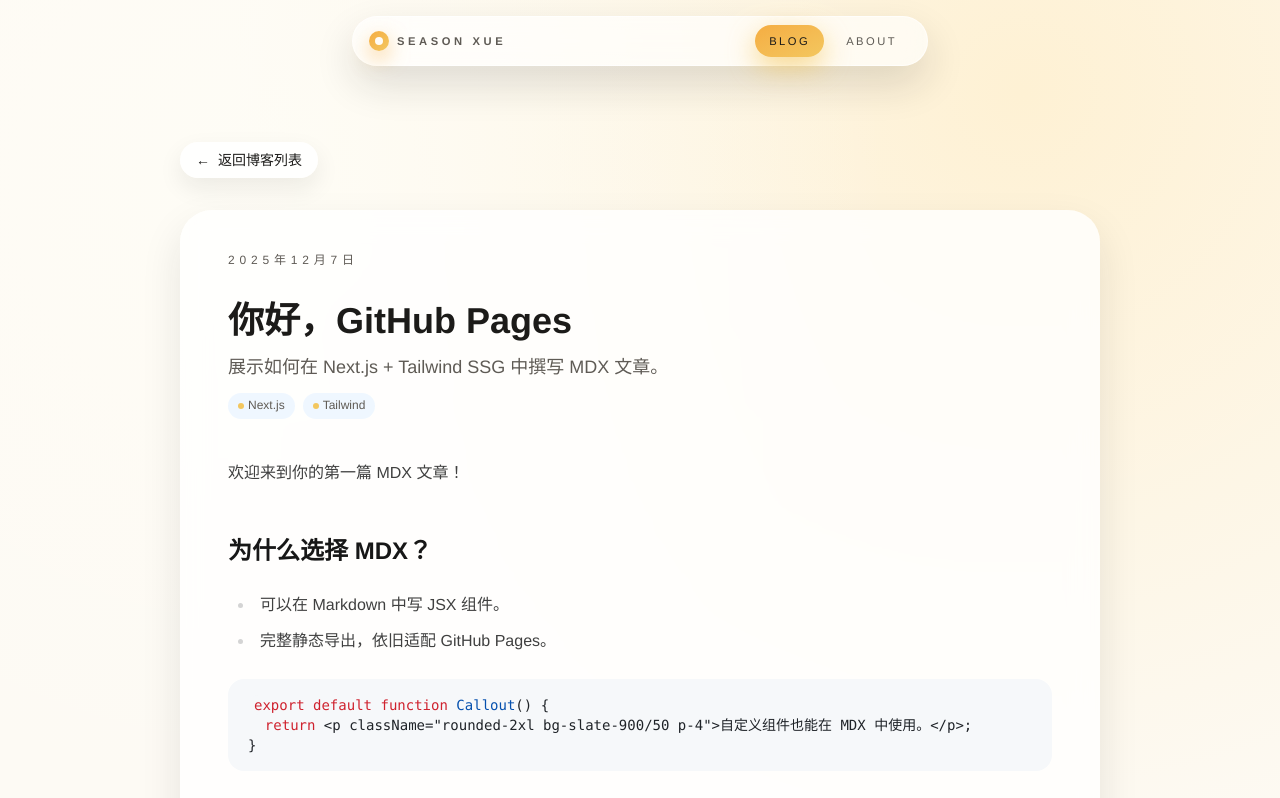
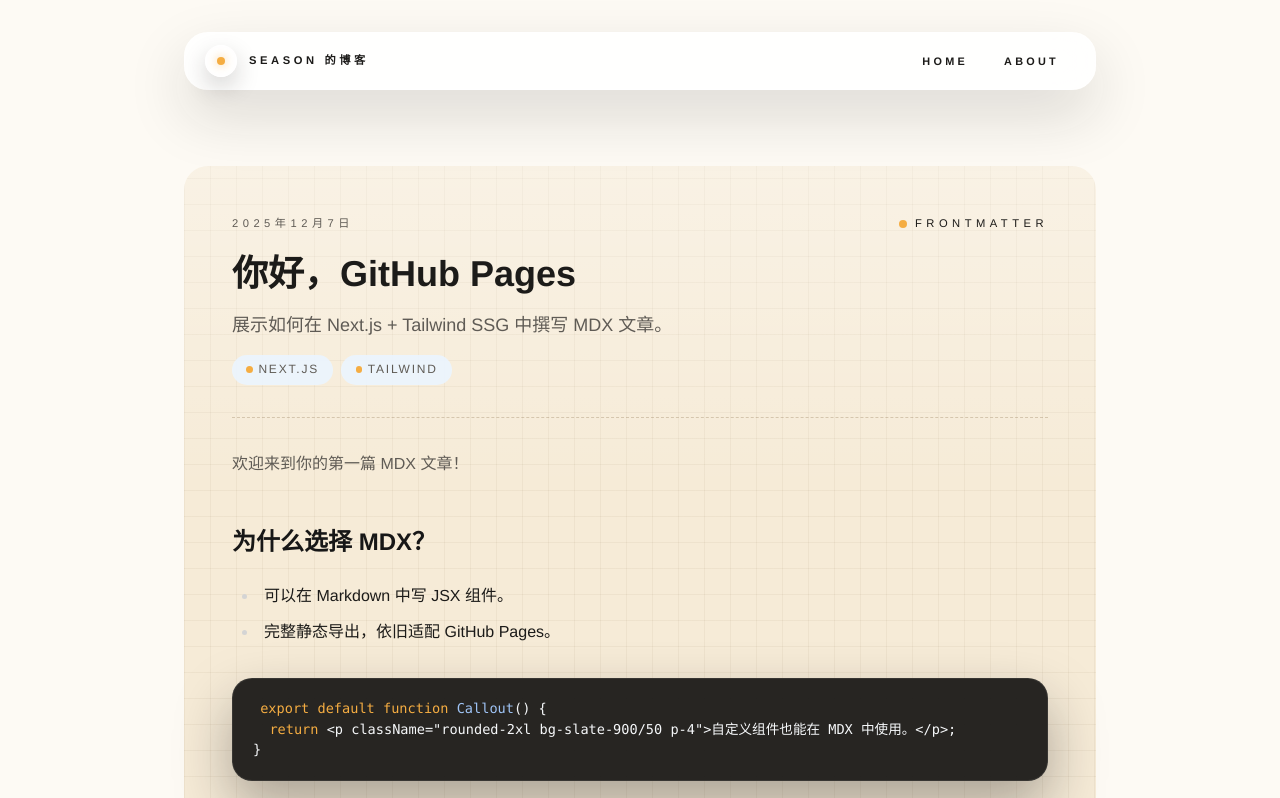
Before and after one commit to SeasonXue/seasonxue.github.io, a Next.js app: page /blog/hello-world in a window 1280 px wide. Shown: the top 798 px of the page. Built offline with nearby package versions, Linux system fonts and the light colour scheme.

Commit message:
feat: update navigation and blog layout, enhance styling, and remove unused blog page

```diff
--- a/src/app/HeaderNav.tsx
+++ b/src/app/HeaderNav.tsx
@@ -1,10 +1,10 @@
- "use client";
+"use client";
 
 import Link from "next/link";
 import { usePathname } from "next/navigation";
 
 const navItems = [
-  { href: "/blog", label: "blog" },
+  { href: "/", label: "home" },
   { href: "/about", label: "about" },
 ];
 
@@ -17,19 +17,20 @@ export function HeaderNav() {
   };
 
   return (
-    <header className="sticky top-0 z-30 pt-4 pb-3">
-      <div className="content-shell flex justify-center">
-        <div className="pointer-events-auto flex w-full max-w-xl items-center justify-between rounded-full border border-white/65 bg-white/65 px-4 py-2 shadow-[0_18px_40px_rgba(28,27,25,0.14)] backdrop-blur-xl">
+    <header className="sticky top-0 z-30 pb-3 pt-4">
+      <div className="content-shell">
+        <div className="frosted-panel flex flex-wrap items-center gap-3 rounded-[999px] px-5 py-3">
           <Link
             href="/"
-            className="flex items-center gap-2 text-[0.7rem] font-semibold uppercase tracking-[0.32em] text-(--ink-muted) hover:text-foreground"
+            className="flex items-center gap-3 text-[0.7rem] font-semibold uppercase tracking-[0.32em] text-(--ink-muted) transition-colors hover:text-(--ink)"
           >
-            <span className="inline-flex h-5 w-5 items-center justify-center rounded-full bg-gradient-to-br from-(--accent-sun) to-(--accent-gold) shadow-[0_8px_20px_rgba(245,173,66,0.55)]">
-              <span className="h-2 w-2 rounded-full bg-white/95" />
+            <span className="inline-flex h-8 w-8 items-center justify-center rounded-full border border-white/70 bg-white/55 text-[0.65rem] shadow-[0_10px_24px_rgba(28,27,25,0.2)]">
+              <span className="h-2 w-2 rounded-full bg-(--accent-sun) shadow-[0_0_10px_rgba(245,173,66,0.6)]" />
             </span>
-            <span>Season Xue</span>
+            <span>Season 的博客</span>
           </Link>
-          <nav className="flex items-center gap-2 text-[0.7rem] font-medium uppercase tracking-[0.22em]">
+
+          <nav className="flex flex-1 items-center justify-end gap-1 text-[0.68rem] font-semibold uppercase tracking-[0.3em]">
             {navItems.map((item) => {
               const active = isActive(item.href);
               return (
@@ -37,13 +38,14 @@ export function HeaderNav() {
                   key={item.href}
                   href={item.href}
                   className={[
-                    "relative inline-flex items-center rounded-full px-3.5 py-1.5 transition-all duration-200",
+                    "inline-flex items-center rounded-full px-4 py-1.5 transition-colors",
                     active
-                      ? "bg-gradient-to-br from-(--accent-sun) to-(--accent-gold) text-foreground shadow-[0_10px_28px_rgba(243,199,95,0.7)]"
-                      : "text-(--ink-muted) hover:text-foreground hover:bg-white/70",
+                      ? "bg-(--accent-sun) text-white shadow-[0_8px_22px_rgba(224,122,95,0.35)]"
+                      : "text-(--ink-muted) hover:text-(--ink)",
                   ].join(" ")}
+                  aria-current={active ? "page" : undefined}
                 >
-                  <span className="relative z-10">{item.label}</span>
+                  {item.label}
                 </Link>
               );
             })}
--- a/src/app/about/page.tsx
+++ b/src/app/about/page.tsx
@@ -1,15 +1,25 @@
 export default function AboutPage() {
   return (
-    <div className="py-16">
-      <main className="content-shell">
-        <section className="paper-panel px-8 py-10 sm:px-12">
-          <h1 className="text-3xl font-semibold leading-snug">About</h1>
-          <p className="mt-4 text-base font-medium text-(--ink-muted)">
-            这里是 Season Xue 的个人写作空间，记录关于产品、设计、代码与生活的轻盈笔记。
-          </p>
-          <p className="mt-3 text-base font-medium text-(--ink-muted)">
-            博客基于 Next.js 16 与 MDX 构建，并通过 GitHub Pages 部署，专注于舒适的阅读体验。
-          </p>
+    <div className="pb-16 pt-6">
+      <main className="content-shell space-y-8">
+        <section className="px-8 py-10 sm:px-12" data-emphasis="high">
+          <span className="section-label">About</span>
+          <h1 className="mt-4 text-4xl font-semibold leading-snug text-(--ink)">👋 Hi, I&apos;m @SeasonXue</h1>
+          <ul className="mt-4 list-none space-y-4 text-base">
+            <li>👀 I&apos;m interested in JavaScript.</li>
+            <li>🌱 I&apos;m currently learning AI ecosystem technologies.</li>
+            <li>
+              📫 How to reach me{' '}
+              <a
+                className="underline decoration-dotted decoration-(--ink-muted) underline-offset-4 transition hover:text-(--ink)"
+                href="https://twitter.com/xue_season"
+                target="_blank"
+                rel="noreferrer"
+              >
+                @xue_season
+              </a>
+            </li>
+          </ul>
         </section>
       </main>
     </div>
--- a/src/app/blog/[slug]/page.tsx
+++ b/src/app/blog/[slug]/page.tsx
@@ -1,7 +1,6 @@
 import type { Metadata } from "next";
 import { notFound } from "next/navigation";
 import { MDXRemote } from "next-mdx-remote/rsc";
-import Link from "next/link";
 import type {
   HTMLAttributes,
 } from "react";
@@ -58,7 +57,7 @@ const mdxComponents = {
     <pre
       {...rest}
       className={cx(
-        "mt-6 overflow-auto rounded-2xl bg-[#f6f8fa] p-4 text-sm text-[#1f2328] font-[SFMono-Regular,Consolas,'Liberation Mono',Menlo,monospace]",
+        "mt-8 overflow-auto rounded-2xl border border-white/15 bg-[rgba(28,27,25,0.95)] p-5 text-sm text-white/90 font-[SFMono-Regular,Consolas,'Liberation Mono',Menlo,monospace]",
         className,
       )}
     />
@@ -79,7 +78,7 @@ const mdxComponents = {
       <code
         {...rest}
         className={cx(
-          "hljs rounded bg-[#f6f8fa] px-1.5 py-0.5 text-[0.8125rem] font-[SFMono-Regular,Consolas,'Liberation Mono',Menlo,monospace]",
+          "hljs rounded bg-[rgba(236,245,255,0.2)] px-1.5 py-0.5 text-[0.8125rem] text-white font-[SFMono-Regular,Consolas,'Liberation Mono',Menlo,monospace]",
           className,
         )}
         dangerouslySetInnerHTML={{ __html: highlighted }}
@@ -91,48 +90,44 @@ const mdxComponents = {
 export default async function BlogPostPage({ params }: PageProps) {
   const { slug } = await params;
   const post = await getPostSafe(slug);
-  const backLinkClasses =
-    "inline-flex w-max items-center gap-2 rounded-full bg-white/85 px-4 py-2 text-sm font-medium text-foreground shadow-[0_10px_24px_rgba(28,27,25,0.08)] transition hover:-translate-y-0.5";
 
   if (!post) {
     notFound();
   }
 
   return (
-    <div className="py-16 text-foreground">
-      <article className="content-shell space-y-8">
-        <Link href="/blog" className={backLinkClasses}>
-          <span aria-hidden>←</span>
-          返回博客列表
-        </Link>
-        <div className="paper-panel px-8 py-10 sm:px-12">
-          <div className="flex flex-wrap items-start justify-between gap-4">
-            <p className="text-[0.75rem] uppercase tracking-[0.4em] text-(--ink-muted)">
+    <div className="pb-20 pt-6 text-(--ink)">
+      <article className="content-shell">
+        <div className="paper-sheet">
+          <div className="sheet-frontmatter space-y-4">
+            <div className="flex flex-wrap items-center justify-between gap-4 text-[0.7rem] uppercase tracking-[0.4em] text-(--ink-muted)">
+              <span>
                 {new Date(post.meta.date).toLocaleDateString("zh-CN", {
                   year: "numeric",
                   month: "long",
                   day: "numeric",
                 })}
-            </p>
+              </span>
+              <span className="inline-flex items-center gap-2 text-(--ink)">
+                <span className="h-2 w-2 rounded-full bg-(--accent-sun)" />
+                frontmatter
+              </span>
             </div>
-          <header className="mt-6 space-y-2">
-            <h1 className="text-4xl font-semibold leading-snug">{post.meta.title}</h1>
-            <p className="text-lg font-medium text-(--ink-muted)">{post.meta.summary}</p>
+            <header className="space-y-3">
+              <h1 className="text-4xl font-semibold leading-snug text-(--ink)">{post.meta.title}</h1>
+              <p className="text-lg text-(--ink-muted)">{post.meta.summary}</p>
               {(post.meta.tags ?? []).length > 0 && (
-              <div className="mt-3 flex flex-wrap items-center gap-2 text-[0.75rem] text-(--ink-muted)">
+                <div className="mt-4 flex flex-wrap items-center gap-2 text-[0.75rem] text-(--ink-muted)">
                   {post.meta.tags?.map((tag) => (
-                  <span
-                    key={tag}
-                    className="inline-flex items-center gap-1 rounded-full bg-(--accent-cloud)/80 px-2.5 py-0.5 text-[0.75rem] font-medium text-(--ink-muted)"
-                  >
-                    <span className="h-1.5 w-1.5 rounded-full bg-(--accent-gold)" />
-                    <span>{tag}</span>
+                    <span key={tag} className="tag-chip">
+                      {tag}
                     </span>
                   ))}
                 </div>
               )}
             </header>
-          <div className="mt-10 prose prose-neutral max-w-none">
+          </div>
+          <div className="sheet-body prose prose-neutral max-w-none">
             <MDXRemote source={post.content} components={mdxComponents} />
           </div>
         </div>
--- a/src/app/blog/page.tsx
+++ /dev/null
@@ -1,78 +0,0 @@
-import Link from "next/link";
-import type { Metadata } from "next";
-import { getAllPosts } from "@/lib/posts";
-
-export const metadata: Metadata = {
-  title: "纸张日志",
-  description: "Season 的纸张 + 像素主题下的所有写作与灵感记录。",
-};
-
-const formatBlogDate = (value: string) =>
-  new Date(value).toLocaleDateString("zh-CN", {
-    year: "numeric",
-    month: "short",
-    day: "numeric",
-  });
-
-export default async function BlogPage() {
-  const posts = await getAllPosts();
-  const backLinkClasses =
-    "inline-flex w-max items-center gap-2 rounded-full bg-white/85 px-4 py-2 text-sm font-medium text-foreground shadow-[0_10px_24px_rgba(28,27,25,0.08)] transition hover:-translate-y-0.5";
-
-  return (
-    <div className="py-16 text-foreground">
-      <div className="content-shell space-y-10">
-        <Link href="/" className={backLinkClasses}>
-          <span aria-hidden>←</span>
-          返回首页
-        </Link>
-        <header className="paper-panel px-8 py-10">
-          <p className="text-xs uppercase tracking-[0.6em] text-(--ink-muted)">Blog</p>
-          <h1 className="mt-4 text-3xl font-semibold">纸张里的最新文章</h1>
-          <p className="mt-3 max-w-2xl text-(--ink-muted)">
-            文章存放在 `content/posts` 下的 `.mdx` 文件里。写完之后运行 `pnpm run static` 即可导出新的静态页面。
-          </p>
-        </header>
-
-        <div className="space-y-6">
-          {posts.map((post) => (
-            <article
-              key={post.slug}
-              className="rounded-3xl bg-white/75 px-6 py-6 shadow-[0_12px_30px_rgba(28,27,25,0.08)] backdrop-blur"
-            >
-              <p className="text-[0.75rem] uppercase tracking-[0.4em] text-(--ink-muted)">
-                {formatBlogDate(post.meta.date)}
-              </p>
-              <Link
-                href={`/blog/${post.slug}`}
-                className="mt-2 block text-2xl font-semibold leading-snug text-foreground"
-              >
-                {post.meta.title}
-              </Link>
-              <p className="mt-3 text-base font-medium text-(--ink-muted)">{post.meta.summary}</p>
-              {(post.meta.tags ?? []).length > 0 && (
-                <div className="mt-4 flex flex-wrap items-center gap-2 text-[0.75rem] text-(--ink-muted)">
-                  {post.meta.tags?.map((tag) => (
-                    <span
-                      key={tag}
-                      className="inline-flex items-center gap-1 rounded-full bg-(--accent-cloud)/70 px-2.5 py-0.5 text-[0.75rem] font-medium text-(--ink-muted)"
-                    >
-                      <span className="h-1.5 w-1.5 rounded-full bg-(--accent-gold)" />
-                      <span>{tag}</span>
-                    </span>
-                  ))}
-                </div>
-              )}
-            </article>
-          ))}
-        </div>
-
-        {posts.length === 0 && (
-          <p className="rounded-3xl bg-white/70 p-8 text-center text-sm text-(--ink-muted)">
-            目前还没有文章，马上在 `content/posts` 中新增一个 `.mdx` 文件吧。
-          </p>
-        )}
-      </div>
-    </div>
-  );
-}
--- a/src/app/globals.css
+++ b/src/app/globals.css
@@ -13,6 +13,11 @@
   --accent-cloud: #ecf5ff;
   --accent-leaf: #6ecb8a;
   --accent-warn: #e07a5f;
+  --frost-surface: rgba(255, 255, 255, 0.85);
+  --frost-surface-muted: rgba(255, 255, 255, 0.7);
+  --frost-border: rgba(255, 255, 255, 0.55);
+  --frost-shadow: 0 25px 60px rgba(28, 27, 25, 0.15);
+  --frost-shadow-strong: 0 35px 80px rgba(28, 27, 25, 0.25);
 }
 
 *,
@@ -21,11 +26,7 @@
   box-sizing: border-box;
 }
 
-::selection {
-  background-color: var(--accent-gold);
-  color: var(--ink);
-}
-
+::selection,
 ::-moz-selection {
   background-color: var(--accent-gold);
   color: var(--ink);
@@ -34,12 +35,10 @@
 body {
   margin: 0;
   min-height: 100vh;
-  background: radial-gradient(circle at 20% 20%, rgba(255, 253, 246, 0.8), transparent 50%),
-    radial-gradient(circle at 80% 10%, rgba(255, 232, 180, 0.5), transparent 60%),
-    var(--page-bg);
+  background-color: var(--page-bg);
   font-family: "PingFang SC", "Hiragino Sans GB", "Helvetica Neue", "Segoe UI", system-ui, sans-serif;
   color: var(--ink);
-  line-height: 1.8;
+  line-height: 1.7;
   font-weight: 500;
   position: relative;
 }
@@ -48,12 +47,8 @@ body::after {
   content: "";
   position: fixed;
   inset: 0;
-  background-repeat: no-repeat;
-  background-position:
-    left 5% top 12%,
-    right 10% top 25%;
-  background-size: 160px 100px, 120px 70px;
-  opacity: 0.35;
+  background-image: repeating-linear-gradient(45deg, rgba(255, 255, 255, 0.04) 0, rgba(255, 255, 255, 0.04) 1px, transparent 1px, transparent 6px);
+  opacity: 0.4;
   pointer-events: none;
   z-index: -1;
 }
@@ -61,52 +56,225 @@ body::after {
 .content-shell {
   width: min(960px, 100%);
   margin: 0 auto;
-  padding: 0 20px;
-}
-
-.paper-panel {
-  background: rgba(255, 255, 255, 0.8);
-  border-radius: 32px;
-  box-shadow: 0 18px 40px rgba(28, 27, 25, 0.1);
-  backdrop-filter: blur(14px);
+  padding: 0 24px;
 }
 
 p {
   font-weight: 500;
+  color: var(--ink-muted);
+}
+
+a {
+  color: inherit;
+}
+
+.paper-panel,
+.frosted-panel {
+  position: relative;
+  border-radius: 24px;
+  border: 1px solid var(--frost-border);
+  background: var(--frost-surface);
+  box-shadow: var(--frost-shadow);
+  backdrop-filter: blur(18px);
+  -webkit-backdrop-filter: blur(18px);
+}
+
+.frosted-panel[data-emphasis="high"] {
+  background: rgba(255, 255, 255, 0.9);
+  box-shadow: var(--frost-shadow-strong);
+}
+
+.frosted-chip {
+  display: inline-flex;
+  align-items: center;
+  gap: 0.4rem;
+  padding: 0.35rem 0.85rem;
+  border-radius: 999px;
+  border: 1px solid rgba(255, 255, 255, 0.6);
+  background: rgba(255, 255, 255, 0.6);
+  color: var(--ink-muted);
+  font-size: 0.75rem;
+  letter-spacing: 0.2em;
+  text-transform: uppercase;
+}
+
+.frosted-pill {
+  display: inline-flex;
+  align-items: center;
+  gap: 0.35rem;
+  padding: 0.35rem 1rem;
+  border-radius: 999px;
+  border: 1px solid rgba(255, 255, 255, 0.5);
+  background: rgba(255, 255, 255, 0.5);
+  color: var(--ink-muted);
+  font-size: 0.65rem;
+  letter-spacing: 0.3em;
+  text-transform: uppercase;
+}
+
+.tag-chip {
+  display: inline-flex;
+  align-items: center;
+  gap: 0.35rem;
+  padding: 0.3rem 0.9rem;
+  border-radius: 999px;
+  background: rgba(236, 245, 255, 0.9);
+  color: var(--ink-muted);
+  font-size: 0.75rem;
+  letter-spacing: 0.15em;
+  text-transform: uppercase;
+}
+
+.tag-chip::before {
+  content: "";
+  width: 0.4rem;
+  height: 0.4rem;
+  border-radius: 999px;
+  background: var(--accent-sun);
+}
+
+.glass-button {
+  display: inline-flex;
+  align-items: center;
+  gap: 0.45rem;
+  padding: 0.65rem 1.5rem;
+  border-radius: 999px;
+  border: 1px solid rgba(255, 255, 255, 0.5);
+  background: rgba(255, 255, 255, 0.65);
+  color: var(--ink);
+  font-size: 0.65rem;
+  font-weight: 600;
+  letter-spacing: 0.3em;
+  text-transform: uppercase;
+  box-shadow: 0 15px 35px rgba(28, 27, 25, 0.15);
+  transition: transform 180ms ease, box-shadow 180ms ease;
+}
+
+.glass-button[data-variant="accent"] {
+  background: var(--accent-cloud);
+  border-color: rgba(255, 255, 255, 0.75);
+  color: var(--ink);
+}
+
+.glass-button:hover {
+  transform: translateY(-2px);
+  box-shadow: 0 25px 45px rgba(28, 27, 25, 0.2);
+}
+
+.frosted-chip::before {
+  content: "";
+  width: 0.35rem;
+  height: 0.35rem;
+  border-radius: 999px;
+  background: var(--accent-sun);
+}
+
+.soft-link {
+  position: relative;
+  color: var(--ink);
+}
+
+.soft-link::after {
+  content: "";
+  position: absolute;
+  left: 0;
+  bottom: -0.2rem;
+  width: 100%;
+  height: 1px;
+  background-color: var(--ink);
+  opacity: 0.3;
+  transition: opacity 160ms ease;
+}
+
+.soft-link:hover::after {
+  opacity: 0.9;
+}
+
+.section-label {
+  font-size: 0.65rem;
+  letter-spacing: 0.5em;
+  text-transform: uppercase;
+  color: var(--ink-muted);
+}
+
+.frosted-divider {
+  height: 1px;
+  width: 100%;
+  background-color: rgba(28, 27, 25, 0.08);
+}
+
+.paper-sheet {
+  position: relative;
+  margin-top: 2.5rem;
+  border-radius: 24px;
+  padding: clamp(1.5rem, 4vw, 3rem) clamp(1.25rem, 5vw, 3rem);
+  background-color: #f6ebd7;
+  background-image:
+    linear-gradient(180deg, rgba(255, 255, 255, 0.35), transparent 45%),
+    repeating-linear-gradient(0deg, rgba(133, 108, 72, 0.07) 0 1px, transparent 1px 26px),
+    repeating-linear-gradient(90deg, rgba(133, 108, 72, 0.07) 0 1px, transparent 1px 26px);
+  color: var(--ink);
+}
+
+.sheet-frontmatter {
+  padding-bottom: clamp(1.25rem, 3vw, 2rem);
+  border-bottom: 1px dashed rgba(133, 108, 72, 0.3);
+  margin-bottom: clamp(1.25rem, 3vw, 2rem);
+}
+
+.site-footer {
+  margin-top: auto;
+  padding: 2.5rem 0 1.5rem;
+  border-top: 1px solid rgba(28, 27, 25, 0.08);
+  font-size: 0.85rem;
+  color: var(--ink-muted);
+}
+
+.site-footer__inner {
+  display: flex;
+  flex-wrap: wrap;
+  gap: 0.75rem;
+  align-items: center;
+  justify-content: space-between;
 }
 
 .prose {
   max-width: 100%;
+  color: var(--ink);
 }
 
 .prose pre {
-  border-radius: 1rem;
-  background: #f6f8fa;
-  padding: 1rem 1.25rem;
+  border-radius: 1.25rem;
+  background: rgba(28, 27, 25, 0.95);
+  padding: 1.25rem;
+  color: #f6f8fa;
+  border: 1px solid rgba(255, 255, 255, 0.08);
+  box-shadow: 0 25px 55px rgba(28, 27, 25, 0.35);
 }
 
 .prose pre code {
   font-family: SFMono-Regular, Consolas, "Liberation Mono", Menlo, monospace;
-  font-size: 0.875rem;
-  color: #1f2328;
+  font-size: 0.85rem;
+  color: inherit;
+  background: transparent;
 }
 
 .prose code {
-  border-radius: 999px;
-  background: #f6f8fa;
-  padding: 0.125rem 0.375rem;
-  font-size: 0.875rem;
+  border-radius: 0.75rem;
+  background: rgba(236, 245, 255, 0.4);
+  padding: 0.15rem 0.45rem;
+  font-size: 0.85rem;
+  color: var(--ink);
 }
 
-/* GitHub-like light syntax highlighting for highlight.js */
 .hljs {
-  color: #24292f;
+  color: #f6f8fa;
   background: transparent;
 }
 
 .hljs-comment,
 .hljs-quote {
-  color: #6e7781;
+  color: #a0a7b0;
 }
 
 .hljs-keyword,
@@ -114,7 +282,7 @@ p {
 .hljs-literal,
 .hljs-symbol,
 .hljs-name {
-  color: #cf222e;
+  color: var(--accent-sun);
 }
 
 .hljs-variable,
@@ -122,53 +290,53 @@ p {
 .hljs-code,
 .hljs-string,
 .hljs-meta .hljs-string {
-  color: #0a3069;
+  color: var(--accent-leaf);
 }
 
 .hljs-title,
 .hljs-section,
 .hljs-selector-id {
-  color: #0550ae;
+  color: var(--accent-sky);
 }
 
 .hljs-subst {
-  color: #24292f;
+  color: #f6f8fa;
 }
 
 .hljs-type,
 .hljs-class .hljs-title {
-  color: #953800;
+  color: var(--accent-warn);
 }
 
 .hljs-number {
-  color: #116329;
+  color: var(--accent-gold);
 }
 
 .hljs-tag {
-  color: #24292f;
+  color: var(--accent-sun);
 }
 
 .hljs-attribute {
-  color: #0550ae;
+  color: var(--accent-sky);
 }
 
 .hljs-regexp,
 .hljs-link {
-  color: #0a3069;
+  color: var(--accent-sky);
 }
 
 .hljs-meta {
-  color: #5b6a8a;
+  color: #a0a7b0;
 }
 
 .hljs-built_in,
 .hljs-builtin-name {
-  color: #8250df;
+  color: var(--accent-sun);
 }
 
 .hljs-bullet,
 .hljs-code {
-  color: #0550ae;
+  color: var(--accent-sky);
 }
 
 .hljs-emphasis {
--- a/src/app/layout.tsx
+++ b/src/app/layout.tsx
@@ -5,17 +5,17 @@ import "./globals.css";
 export const metadata: Metadata = {
   metadataBase: new URL("https://seasonxue.github.io"),
   title: {
-    default: "Season Xue · 纸张像素手记",
-    template: "%s | Season Xue",
+    default: "SeasonX · 博客",
+    template: "%s | SeasonX",
   },
   description:
-    "Season 的轻盈纸张风格博客，记录创作、代码与生活灵感，并以像素彩蛋点缀。",
+    "Season 的博客，记录创作、代码与生活灵感，并以像素彩蛋点缀。",
   openGraph: {
-    title: "Season Xue · 纸张像素手记",
+    title: "SeasonX · 博客",
     description:
-      "Season 的轻盈纸张风格博客，记录创作、代码与生活灵感，并以像素彩蛋点缀。",
+      "Season 的博客，记录创作、代码与生活灵感，并以像素彩蛋点缀。",
     url: "https://seasonxue.github.io",
-    siteName: "Season Xue",
+    siteName: "SeasonX",
   },
   twitter: {
     card: "summary_large_image",
@@ -29,14 +29,21 @@ export default function RootLayout({
 }: Readonly<{
   children: React.ReactNode;
 }>) {
+  const currentYear = new Date().getFullYear();
   return (
-    <html lang="en">
-      <body className="antialiased text-foreground">
-        <div className="flex min-h-screen flex-col">
+    <html lang="zh-CN">
+      <body className="bg-(--page-bg) text-(--ink) antialiased">
+        <div className="flex min-h-screen flex-col pb-6 pt-4">
           <HeaderNav />
-          <main className="flex-1">
-            {children}
-          </main>
+          <main className="flex-1 pb-4">{children}</main>
+          <footer className="site-footer">
+            <div className="content-shell site-footer__inner">
+              <span>SeasonX · 博客</span>
+              <span className="text-[0.78rem] uppercase tracking-[0.3em] text-(--ink-muted)">
+                {currentYear}
+              </span>
+            </div>
+          </footer>
         </div>
       </body>
     </html>
```
Also changed, not shown: src/app/page.tsx (+19 -37 lines). Lines whose indentation alone changed are shown as unchanged.
